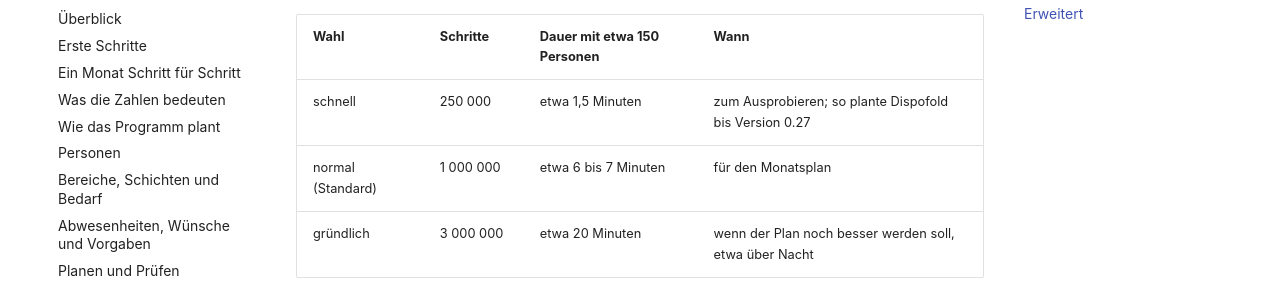
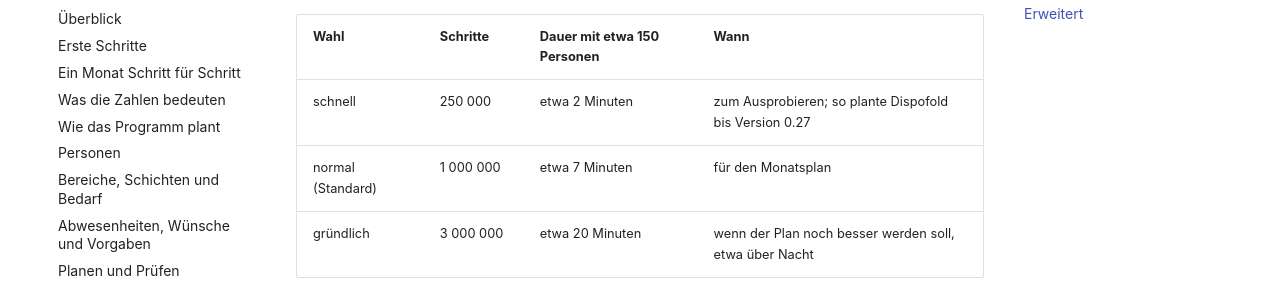
Before and after one commit to mschabhuettl/dispofold, an MkDocs documentation site: the page built from docs/anleitung/einstellungen.md, in a window 1280 px wide and 900 px high, scrolled down 6511 px. Shown: the part 166-452 px from the top of the window. Built offline with MkDocs 1.6.1 and Material for MkDocs 9.7.7, drawn with Linux system fonts in a browser that asks for light colours; comment, search, counter and statistics services are not loaded.

Commit message:
The durations of the thoroughness as measured: about 2, 7 and 20 minutes with 150 people

```diff
--- a/docs/anleitung/einstellungen.md
+++ b/docs/anleitung/einstellungen.md
@@ -152,8 +152,8 @@ Zugeklappt. Darin:
 
 | Wahl | Schritte | Dauer mit etwa 150 Personen | Wann |
 |---|---|---|---|
-| schnell | 250 000 | etwa 1,5 Minuten | zum Ausprobieren; so plante Dispofold bis Version 0.27 |
-| normal (Standard) | 1 000 000 | etwa 6 bis 7 Minuten | für den Monatsplan |
+| schnell | 250 000 | etwa 2 Minuten | zum Ausprobieren; so plante Dispofold bis Version 0.27 |
+| normal (Standard) | 1 000 000 | etwa 7 Minuten | für den Monatsplan |
 | gründlich | 3 000 000 | etwa 20 Minuten | wenn der Plan noch besser werden soll, etwa über Nacht |
 
 Die Dauer hängt vom Rechner und von der Größe des Monats ab, mit weniger Personen ist sie kürzer. Die Zahl der
```
Also changed, not shown: docs/anleitung/fragen.md (+1 -1 lines), 1 other file.
